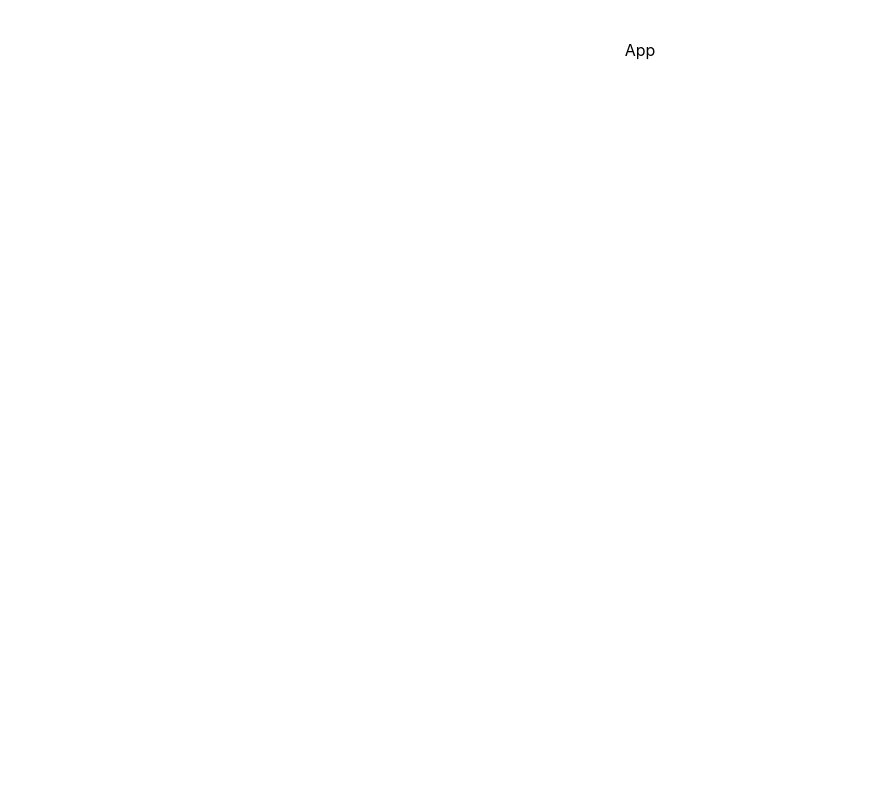
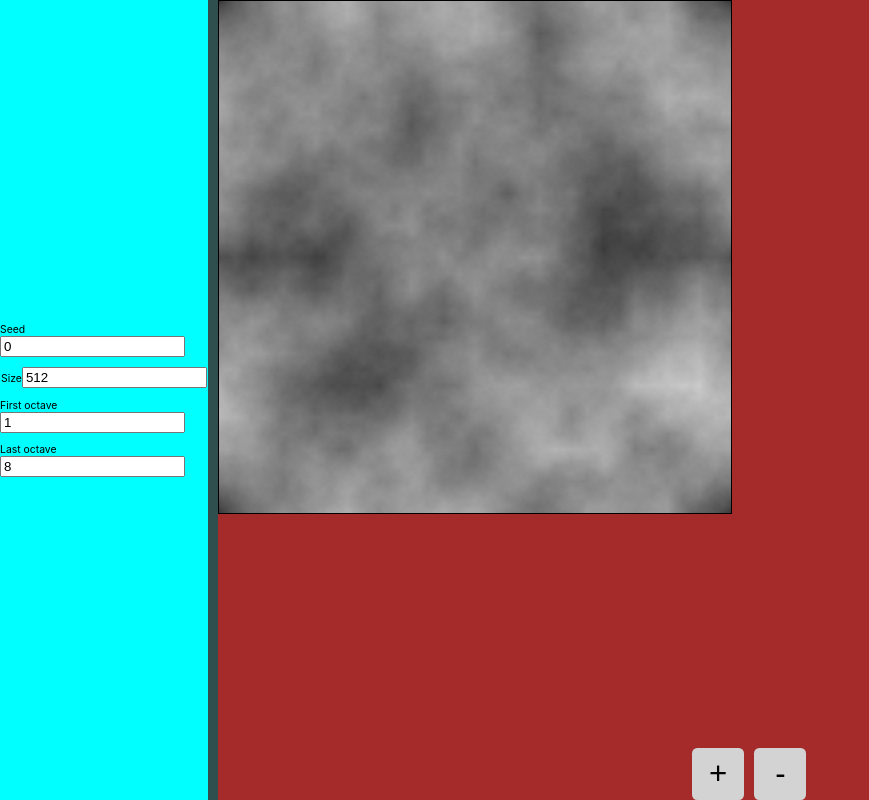
Before and after one commit to kamil-poncyliusz/map-generator, a React (Vite) app: page / in a window 1280 px wide. Shown: the whole page, without its empty margins (0-869 px from the left). Built offline with nearby package versions, Linux system fonts and the light colour scheme.

Commit message:
Create basic map generator prototype

```diff
--- a/src/App.css
+++ b/src/App.css
@@ -1,6 +1,71 @@
-#root {
-  max-width: 1280px;
-  margin: 0 auto;
-  padding: 2rem;
-  text-align: center;
+#app-wrapper {
+  display: flex;
+  flex-direction: row;
+  justify-content: center;
+  align-items: center;
+  gap: 1rem;
+  height: 100%;
+  width: 100%;
 }
+#controls-window {
+  display: flex;
+  flex-direction: column;
+  justify-content: center;
+  align-items: center;
+  gap: 1rem;
+  width: 20rem;
+  height: 100%;
+  background-color: aqua;
+}
+.setting-row {
+  display: flex;
+  flex-direction: row;
+  justify-content: space-between;
+  align-items: center;
+  gap: 1rem;
+  width: 100%;
+  padding: 0.5rem;
+  background-color: beige;
+}
+#map-preview-window {
+  position: relative;
+  display: block;
+  flex-grow: 1;
+  height: 100%;
+  background-color: brown;
+}
+#canvas-wrapper {
+  position: absolute;
+  left: 0;
+  top: 0;
+  width: min-content;
+  height: min-content;
+  box-sizing: border-box;
+  border: 1px solid black;
+}
+#map-preview-controls {
+  position: absolute;
+  bottom: 0;
+  display: flex;
+  flex-direction: row;
+  justify-content: center;
+  align-items: center;
+  gap: 1rem;
+  width: 100%;
+  height: 5rem;
+}
+#map-preview-controls button {
+  width: 5rem;
+  height: 5rem;
+  font-size: 3rem;
+  background-color: lightgray;
+  border: none;
+  border-radius: 0.5rem;
+  cursor: pointer;
+}
+#map-preview-controls button:hover {
+  background-color: lightgreen;
+}
+#map-preview-controls button:active {
+  background-color: lightblue;
+}
--- a/src/App.tsx
+++ b/src/App.tsx
@@ -1,10 +1,37 @@
+import { useState } from "react";
 import "./App.css";
+import ControlsWindow from "./components/ControlsWindow";
+import MapPreviewWindow from "./components/MapPreviewWindow";
+
+export interface Settings {
+  seed: number;
+  size: number;
+  firstOctave: number;
+  lastOctave: number;
+}
+
+const defaultSettings: Settings = {
+  seed: 0,
+  size: 512,
+  firstOctave: 1,
+  lastOctave: 8,
+};
 
 function App() {
+  const [settings, setSettings] = useState({ ...defaultSettings });
+  const changeSetting = (settingName: string) => {
+    return (newValue: number) => {
+      setSettings((previousValue) => ({
+        ...previousValue,
+        [settingName]: newValue,
+      }));
+    };
+  };
   return (
-    <>
-      <div>App</div>
-    </>
+    <div id="app-wrapper">
+      <ControlsWindow settings={settings} changeSetting={changeSetting} />
+      <MapPreviewWindow settings={settings} />
+    </div>
   );
 }
 
--- /dev/null
+++ b/src/components/ControlsWindow.tsx
@@ -0,0 +1,37 @@
+import { Settings } from "../App";
+import { NumberSettingRow } from "./SettingRows";
+
+interface ControlsWindowProps {
+  settings: Settings;
+  changeSetting: (settingName: string) => (newValue: number) => void;
+}
+
+function ControlsWindow({ settings, changeSetting }: ControlsWindowProps) {
+  console.log("ControlsWindow rendered");
+  return (
+    <div id="controls-window">
+      <NumberSettingRow
+        labelText="Seed"
+        value={settings["seed"]}
+        changeHandler={changeSetting("seed")}
+      />
+      <NumberSettingRow
+        labelText="Size"
+        value={settings["size"]}
+        changeHandler={changeSetting("size")}
+      />
+      <NumberSettingRow
+        labelText="First octave"
+        value={settings["firstOctave"]}
+        changeHandler={changeSetting("firstOctave")}
+      />
+      <NumberSettingRow
+        labelText="Last octave"
+        value={settings["lastOctave"]}
+        changeHandler={changeSetting("lastOctave")}
+      />
+    </div>
+  );
+}
+
+export default ControlsWindow;
--- /dev/null
+++ b/src/components/MapCanvas.tsx
@@ -0,0 +1,42 @@
+import { useEffect, useRef } from "react";
+import { Settings } from "../App";
+import generateNoise from "../scripts/generateNoise";
+
+interface MapCanvasProps {
+  settings: Settings;
+}
+
+function MapCanvas({ settings }: MapCanvasProps) {
+  const canvasRef = useRef<HTMLCanvasElement>(null);
+  const noise = generateNoise(settings);
+  const imageDataArray = new Uint8ClampedArray(
+    settings.size * settings.size * 4
+  );
+  for (let i = 0; i < settings.size; i++) {
+    for (let j = 0; j < settings.size; j++) {
+      const index = (i * settings.size + j) * 4;
+      const value = Math.floor((noise[i][j] / 1000) * 256);
+      imageDataArray[index] = value;
+      imageDataArray[index + 1] = value;
+      imageDataArray[index + 2] = value;
+      imageDataArray[index + 3] = 255;
+    }
+  }
+  const imageData = new ImageData(imageDataArray, settings.size, settings.size);
+  useEffect(() => {
+    const canvas = canvasRef.current;
+    if (!canvas) return;
+    const context = canvas.getContext("2d");
+    if (!context) return;
+    context.putImageData(imageData, 0, 0);
+  });
+  return (
+    <canvas
+      ref={canvasRef}
+      width={settings.size}
+      height={settings.size}
+    ></canvas>
+  );
+}
+
+export default MapCanvas;
--- /dev/null
+++ b/src/components/MapPreviewWindow.tsx
@@ -0,0 +1,34 @@
+import { Settings } from "../App";
+import MapCanvas from "./MapCanvas";
+
+interface MapPreviewWindowProps {
+  settings: Settings;
+}
+
+function MapPreviewWindow({ settings }: MapPreviewWindowProps) {
+  function zoomIn() {
+    console.log("Zooming in...");
+  }
+  function zoomOut() {
+    console.log("Zooming out...");
+  }
+
+  console.log("MapPreviewWindow rendered");
+  return (
+    <div id="map-preview-window">
+      <div id="canvas-wrapper">
+        <MapCanvas settings={settings} />
+      </div>
+      <div id="map-preview-controls">
+        <button type="button" onClick={zoomIn}>
+          +
+        </button>
+        <button type="button" onClick={zoomOut}>
+          -
+        </button>
+      </div>
+    </div>
+  );
+}
+
+export default MapPreviewWindow;
--- /dev/null
+++ b/src/components/SettingRows.tsx
@@ -0,0 +1,75 @@
+import { useState } from "react";
+
+interface SettingRowProps {
+  labelText: string;
+}
+
+interface CheckboxSettingRowProps extends SettingRowProps {
+  value: boolean;
+  changeHandler: (newValue: boolean) => void;
+}
+
+interface NumberSettingRowProps extends SettingRowProps {
+  value: number;
+  changeHandler: (newValue: number) => void;
+}
+
+interface ButtonSettingRowProps extends SettingRowProps {
+  clickHandler: () => void;
+}
+
+export function CheckboxSettingRow({
+  labelText,
+  value = false,
+  changeHandler,
+}: CheckboxSettingRowProps) {
+  function handleChange(e: React.ChangeEvent<HTMLInputElement>) {
+    const target = e.target as HTMLInputElement;
+    changeHandler(target.checked);
+  }
+  return (
+    <div className="setting-row">
+      <label>{labelText}</label>
+      <input type="checkbox" onChange={handleChange} defaultChecked={value} />
+    </div>
+  );
+}
+
+export function NumberSettingRow({
+  labelText,
+  value,
+  changeHandler,
+}: NumberSettingRowProps) {
+  const [inputValue, setInputValue] = useState(value);
+  const handleBlur = (e: React.ChangeEvent<HTMLInputElement>) => {
+    const target = e.target as HTMLInputElement;
+    const newValue = parseInt(target.value);
+    if (typeof newValue === "number") changeHandler(newValue);
+  };
+  const handleChange = (e: React.ChangeEvent<HTMLInputElement>) => {
+    const target = e.target as HTMLInputElement;
+    setInputValue(parseInt(target.value));
+  };
+  return (
+    <div className="settings-row">
+      <label>{labelText}</label>
+      <input
+        type="number"
+        onBlur={handleBlur}
+        onChange={handleChange}
+        value={inputValue}
+      />
+    </div>
+  );
+}
+
+export function ButtonSettingRow({
+  labelText,
+  clickHandler,
+}: ButtonSettingRowProps) {
+  return (
+    <div className="setting-row">
+      <button onClick={clickHandler}>{labelText}</button>
+    </div>
+  );
+}
--- a/src/index.css
+++ b/src/index.css
@@ -4,3 +4,20 @@
   -webkit-font-smoothing: antialiased;
   -moz-osx-font-smoothing: grayscale;
 }
+html,
+body,
+#root {
+  margin: 0;
+  padding: 0;
+  overflow: hidden;
+  height: 100vh;
+  width: 100vw;
+  font-size: calc(0.5vw + 0.5vh);
+  background-color: darkslategray;
+}
+div {
+  box-sizing: border-box;
+}
+canvas {
+  display: block;
+}
--- /dev/null
+++ b/src/scripts/generateNoise.ts
@@ -0,0 +1,81 @@
+import { Settings } from "../App";
+
+function random2dArray(settings: Settings): number[][] {
+  const limit = 1000;
+  const { seed, size } = settings;
+  let n = seed;
+  const result: number[][] = [];
+  for (let i = 0; i < size; i++) {
+    const row: number[] = [];
+    for (let j = 0; j < size; j++) {
+      n = (n * 9301 + 49297) % 233280;
+      const randomNumber = Math.floor((n / 233280) * limit);
+      row.push(randomNumber);
+    }
+    result.push(row);
+  }
+  return result;
+}
+
+function filled2dArray(size: number): number[][] {
+  const result: number[][] = [];
+  for (let i = 0; i < size; i++) {
+    const row: number[] = [];
+    for (let j = 0; j < size; j++) {
+      row.push(0);
+    }
+    result.push(row);
+  }
+  return result;
+}
+
+function generateNoise(settings: Settings): number[][] {
+  const { size, firstOctave, lastOctave } = settings;
+  const octaves = lastOctave - firstOctave + 1;
+  const layers = [];
+  layers.push(random2dArray(settings));
+  for (let octave = 1; octave < lastOctave; octave++) {
+    const layer = filled2dArray(size);
+    const ratio = Math.pow(2, octave);
+    for (let x = 0; x < size / ratio; x++) {
+      for (let y = 0; y < size / ratio; y++) {
+        layer[ratio * x][ratio * y] = layers[0][x][y];
+      }
+    }
+    for (
+      let distance = ratio / 2;
+      distance > 0;
+      distance = Math.floor(distance / 2)
+    ) {
+      for (let x = 0; x < size; x += distance * 2) {
+        for (let y = 0; y < size; y += distance * 2) {
+          const y1 = y + 2 * distance == size ? 0 : y + 2 * distance;
+          const x1 = x + 2 * distance == size ? 0 : x + 2 * distance;
+          layer[x][y + distance] = Math.round((layer[x][y] + layer[x][y1]) / 2);
+          layer[x + distance][y] = Math.round((layer[x][y] + layer[x1][y]) / 2);
+          layer[x + distance][y + distance] = Math.round(
+            (layer[x][y] + layer[x][y1] + layer[x1][y] + layer[x1][y1]) / 4
+          );
+        }
+      }
+    }
+    layers.push(layer);
+  }
+  const result = [];
+  const sumOfWeights = Math.pow(2, octaves) - 1;
+  for (let x = 0; x < size; x++) {
+    const row = [];
+    for (let y = 0; y < size; y++) {
+      let sum = 0;
+      for (let layer = firstOctave - 1; layer < lastOctave; layer++) {
+        sum += layers[layer][x][y] * Math.pow(2, layer - firstOctave + 1);
+      }
+      sum = Math.round(sum / sumOfWeights);
+      row.push(sum);
+    }
+    result.push(row);
+  }
+  return result;
+}
+
+export default generateNoise;
```
Also changed, not shown: 1 other file (tests, documents, lock files or other folders).
